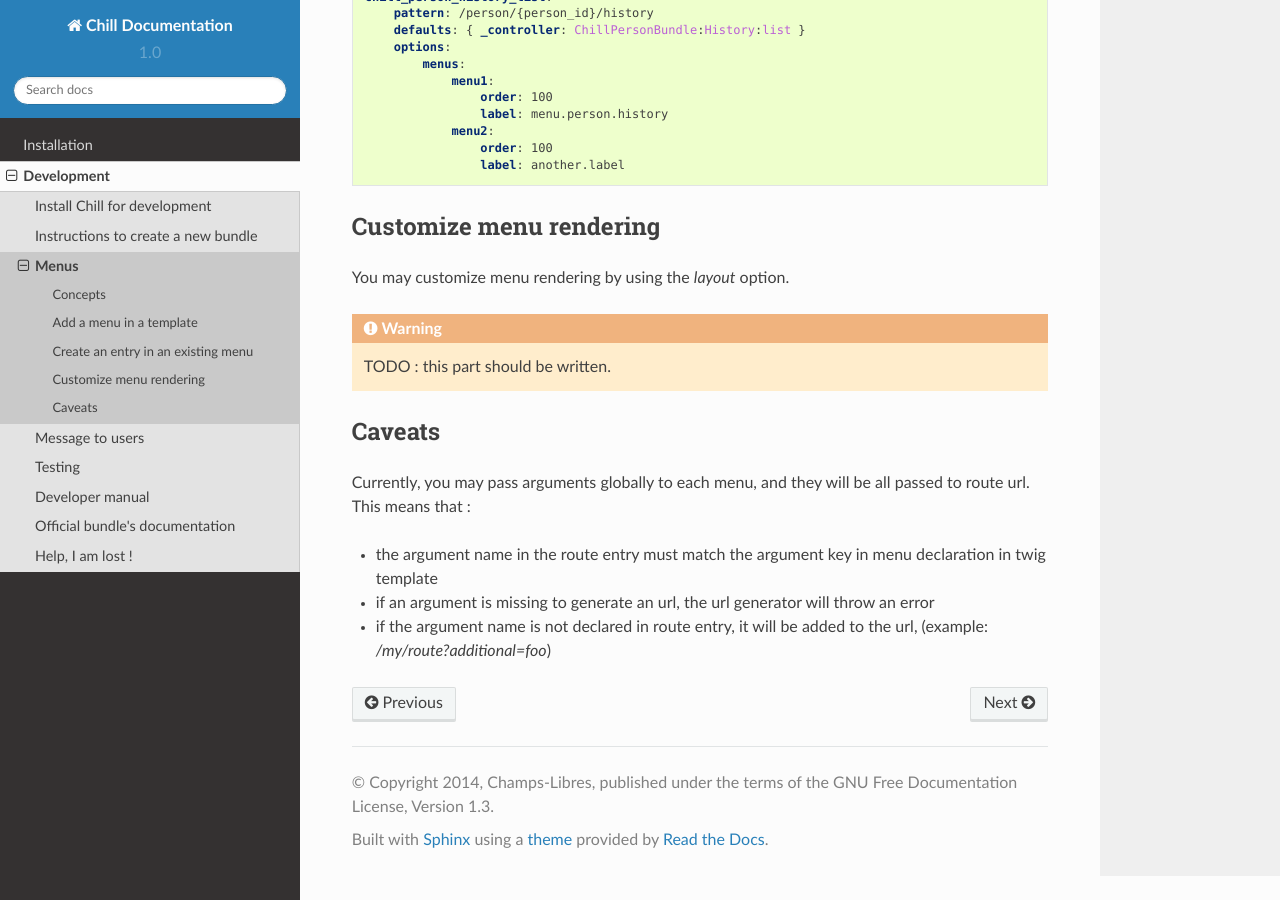
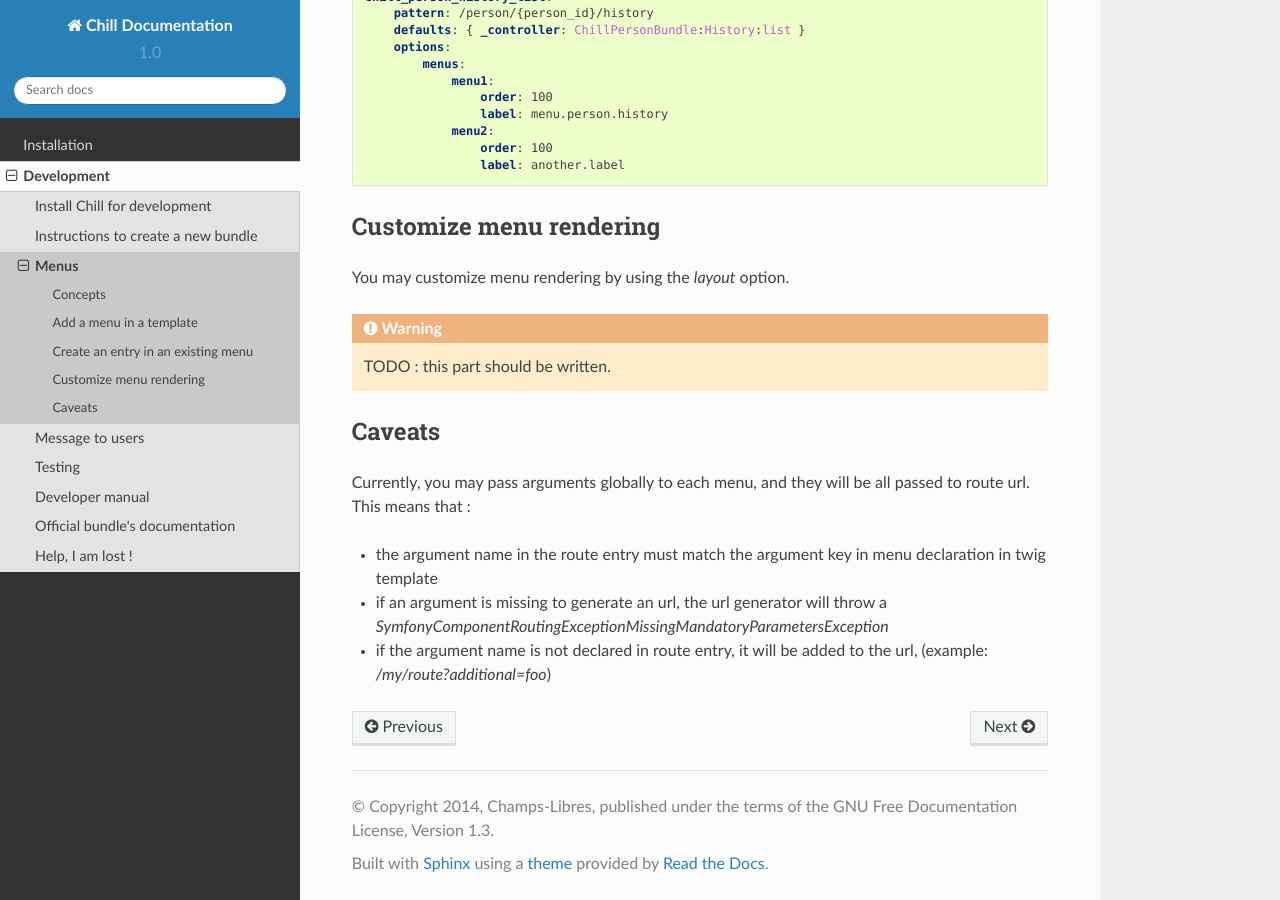
Before and after one commit to Chill-project/Documentation, a Sphinx documentation site: the page built from source/development/menus.rst, in a window 1280 px wide and 900 px high, scrolled down 1744 px. Built offline with Sphinx 7.4.7 and the Read the Docs theme 2.0.0, drawn with Linux system fonts in a browser that asks for light colours.

Commit message:
precise the exception in case of missing parameter in url

```diff
--- a/source/development/menus.rst
+++ b/source/development/menus.rst
@@ -119,5 +119,5 @@ Caveats
 Currently, you may pass arguments globally to each menu, and they will be all passed to route url. This means that :
 
 * the argument name in the route entry must match the argument key in menu declaration in twig template
-* if an argument is missing to generate an url, the url generator will throw an error
+* if an argument is missing to generate an url, the url generator will throw a `Symfony\Component\Routing\Exception\MissingMandatoryParametersException`
 * if the argument name is not declared in route entry, it will be added to the url, (example: `/my/route?additional=foo`)
```
